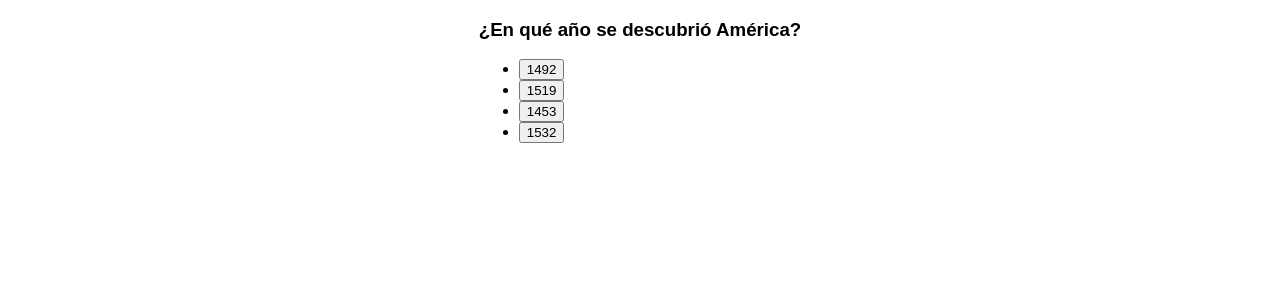
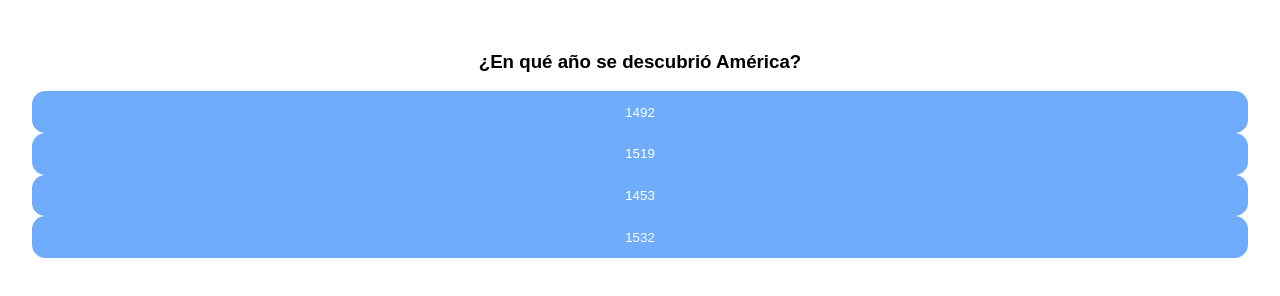
Before and after one commit to SteveArtavia/trivia, a plain HTML site: page index.html in a window 1280 px wide. Drawn offline with Linux system fonts and the light colour scheme.

Commit message:
estilo basico

```diff
--- a/style.css
+++ b/style.css
@@ -7,4 +7,27 @@ body{
     display: flex;
     justify-content: center;
     align-items: center;
+    padding: 2em;
+    width: auto;
 }
+.pregunta-container{
+    width: 100%;
+}
+#pregunta{
+    text-align: center;
+}
+#opciones{
+    padding: 0;
+    list-style-type: none;
+    display: flex;
+    flex-direction: column;
+    text-align: center;
+}
+button{
+    width: 100%;
+    border-radius: 1em;
+    border: none;
+    background-color: rgb(112, 172, 252);
+    color: white;
+    padding: 1em;
+}
```
